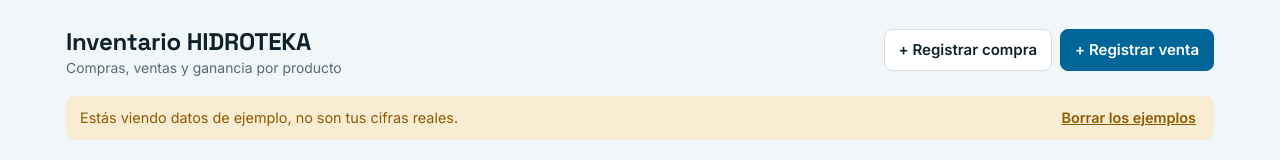
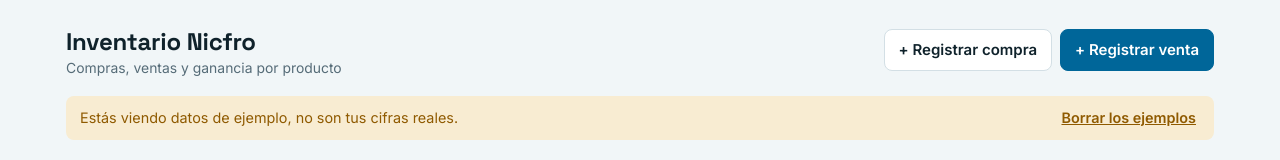
Before and after one commit to Nicfro40/hidroteka, a plain HTML site: page inventario/index.html in a window 1280 px wide. Shown: the top 160 px of the page. Drawn offline with Linux system fonts and the light colour scheme.

Commit message:
Inventario: renombrar a Inventario Nicfro
Co-Authored-By: Claude Fable 5.2 <noreply@anthropic.com>
Claude-Session: https://claude.ai/code/session_0172ewB1nFk2S75UYBFHDZJQ

```diff
--- a/inventario/index.html
+++ b/inventario/index.html
@@ -3,7 +3,7 @@
 <head><meta charset="UTF-8"><meta name="viewport" content="width=device-width, initial-scale=1, viewport-fit=cover"></head>
 <body>
 <!-- app:start -->
-<title>Inventario HIDROTEKA</title>
+<title>Inventario Nicfro</title>
 <meta name="claude:viewport-fit-sides" content="cover">
 <link rel="stylesheet" href="https://fonts.googleapis.com/css2?family=Inter:wght@400;500;600&family=Space+Grotesk:wght@500;600;700&display=swap">
 <style>
@@ -142,7 +142,7 @@ form { padding: 20px; display: flex; flex-direction: column; gap: 14px; }
 
 <div class="wrap">
   <header class="top">
-    <h1>Inventario HIDROTEKA <small>Compras, ventas y ganancia por producto</small></h1>
+    <h1>Inventario Nicfro <small>Compras, ventas y ganancia por producto</small></h1>
     <div class="actions">
       <button class="btn" id="btn-foto" type="button" hidden>Foto de compra</button>
       <input type="file" id="foto" accept="image/jpeg,image/png,image/webp" hidden>
```
